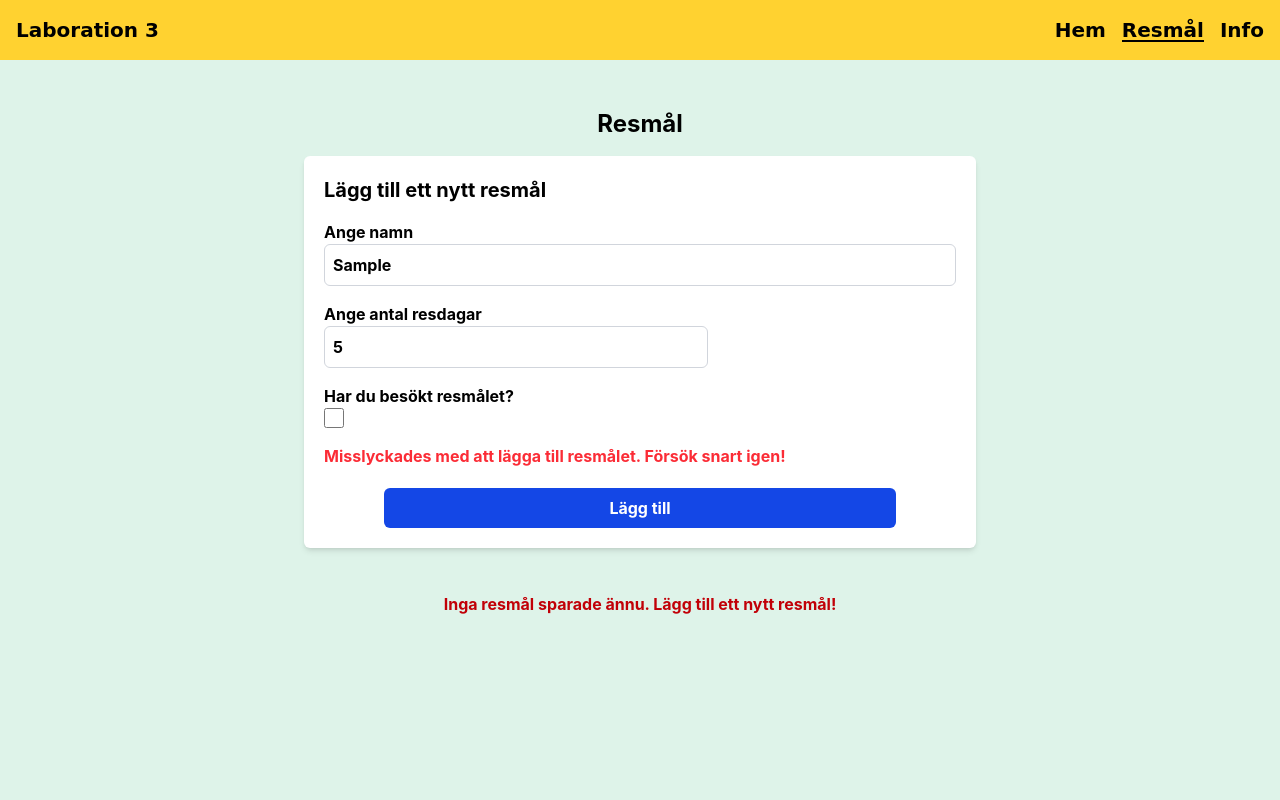
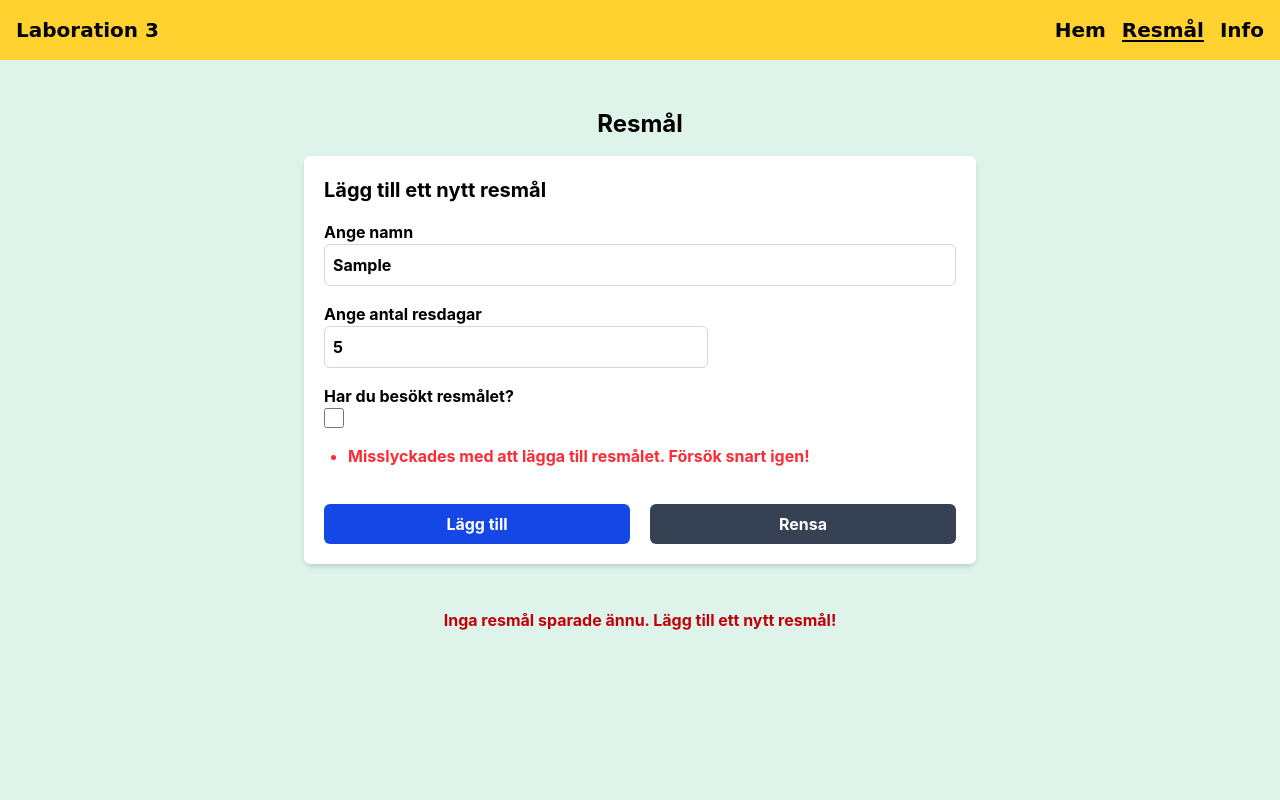
Before and after one commit to filipbergander/fbfullstack-lab3, a Vue app: page /resmal in a window 1280 px wide. Both pictures are taken after typing "Sample", "5" into the empty fields and a click on the button "Lägg till". Shown: the top 800 px of the page. Built offline with nearby package versions, Linux system fonts and the light colour scheme; no server answers.

Commit message:
Lagt till felmeddelanden i formuläret samt rensa-knapp.

```diff
--- a/src/components/vacation/AppVacationForm.vue
+++ b/src/components/vacation/AppVacationForm.vue
@@ -3,23 +3,25 @@
   <legend class="text-lg md:text-xl mb-4">Lägg till ett nytt resmål</legend>
   <div class="flex flex-col mb-4 text-sm md:text-base">
      <label for="name">Ange namn</label>
-<input type="text" id="name" placeholder="Skriv namn" autocomplete="on" v-model="vacationTitle" class="p-2 border border-gray-300 rounded-md"/>
+<input type="text" id="name" placeholder="Skriv namn" autocomplete="off" v-model="vacationTitle" class="p-2 border border-gray-300 rounded-md"/>
   </div>
   <div class="flex flex-col mb-4 max-w-sm text-sm md:text-base">
      <label for="vacation-days">Ange antal resdagar</label>
-<input type="number" id="vacation-days" placeholder="Ange nummer" v-model="vacationDays" class="p-2 border border-gray-300 rounded-md"/>
+<input type="number" id="vacation-days" placeholder="Ange nummer" autocomplete="off" v-model="vacationDays" class="p-2 border border-gray-300 rounded-md"/>
   </div>
     <div class="flex flex-col mb-4 text-sm md:text-base">
       <label for="visited">Har du besökt resmålet?</label>
 <input type="checkbox" id="visited" v-model="visited" class="p-4 border rounded-md"/>
      </div>
      <div class="flex flex-col mb-4 text-red-500">
-      <p>{{ errors }}</p>
-      <ul id="errors-container" class="hidden">
-
+      <ul>
+      <li v-if="errors.length > 0" v-for="error in errors" :key="error">{{ error }}</li>
       </ul>
      </div>
-<button type="submit" class="flex justify-center items-center place-self-center w-full max-w-lg mt-5 bg-blue-700 hover:bg-blue-500 text-white font-bold py-2 px-4 rounded-md">Lägg till</button>
+     <div class="flex gap-5 flex-col md:flex-row justify-center items-center">
+      <button type="submit" class="flex justify-center items-center place-self-center w-full max-w-lg mt-5 bg-blue-700 hover:bg-blue-500 text-white font-bold py-2 px-4 rounded-md">Lägg till</button>
+<button type="reset" class="flex justify-center items-center place-self-center w-full max-w-lg mt-5 bg-gray-700 hover:bg-gray-500 text-white font-bold py-2 px-4 rounded-md" @click="resetForm()">Rensa</button>
+     </div>
 </form>
 </template>
 
@@ -29,25 +31,31 @@ const apiUrl = import.meta.env.VITE_API_URL; // Hämtar in url till apiet från
 const vacationTitle = ref("");
 const vacationDays = ref("");
 const visited = ref(false);
-const errors = ref("");
+const errors = ref([]);
 
+// Skickar eventet till vacationView för att hämta in alla resmål
 const emits = defineEmits(["refreshVacations"]);
 
+// Validerar och lägger till ett nytt resmål i databasen
 const addVacation = async () => {
+
+  // tömmer felmeddelanden innan validering
+errors.value = [];
+
     //Validerar inputs
   if (vacationTitle.value < 1 || vacationTitle.value == "") {
-    errors.value = "Ange ett namn på resmålet!";
+    errors.value.push("Ange ett namn på resmålet!");
+  }
+if (vacationDays.value < 1 || vacationDays.value == "") {
+    errors.value.push("Ange antal resdagar!");
+  } else if (vacationDays.value > 365) {
+    errors.value.push("Antal resdagar får inte överstiga 365!");
+  }
+
+  // Om det finns felmeddelanden, avbryt funktionen
+  if (errors.value.length > 0) {
     return;
   }
-if (vacationDays.value < 1 || vacationDays.value == "") {
-    errors.value = "Ange antal resdagar!";
-    return;
-  } else if (vacationDays.value > 365) {
-    errors.value = "Antal resdagar får inte överstiga 365!";
-    return;
-  }
-// Lyckat -> nollställer felmeddelanden
-  errors.value = "";
 
   try {
     const response = await fetch(apiUrl + "/vacations", {
@@ -64,15 +72,21 @@ if (vacationDays.value < 1 || vacationDays.value == "") {
     if (!response.ok) {
       throw new Error("Kunde inte lägga till resmålet, status: " + response.status);
     }
-    emits("refreshVacations");
-    vacationTitle.value = "";
-    vacationDays.value = "";
-    visited.value = false;
+    // Lyckat -> Hämtar in alla resmål igen och tömmer inputs & felmeddelanden
+    resetForm();
+        emits("refreshVacations");
   } catch (error) {
     console.error(error);
-    errors.value = "Misslyckades med att lägga till resmålet. Försök snart igen!";
+    errors.value.push("Misslyckades med att lägga till resmålet. Försök snart igen!");
   }
     };
+// Tömmer inputs och felmeddelanden
+function resetForm() {
+  vacationTitle.value = "";
+  vacationDays.value = "";
+  visited.value = false;
+  errors.value = [];
+}
 
 </script>
 
```
